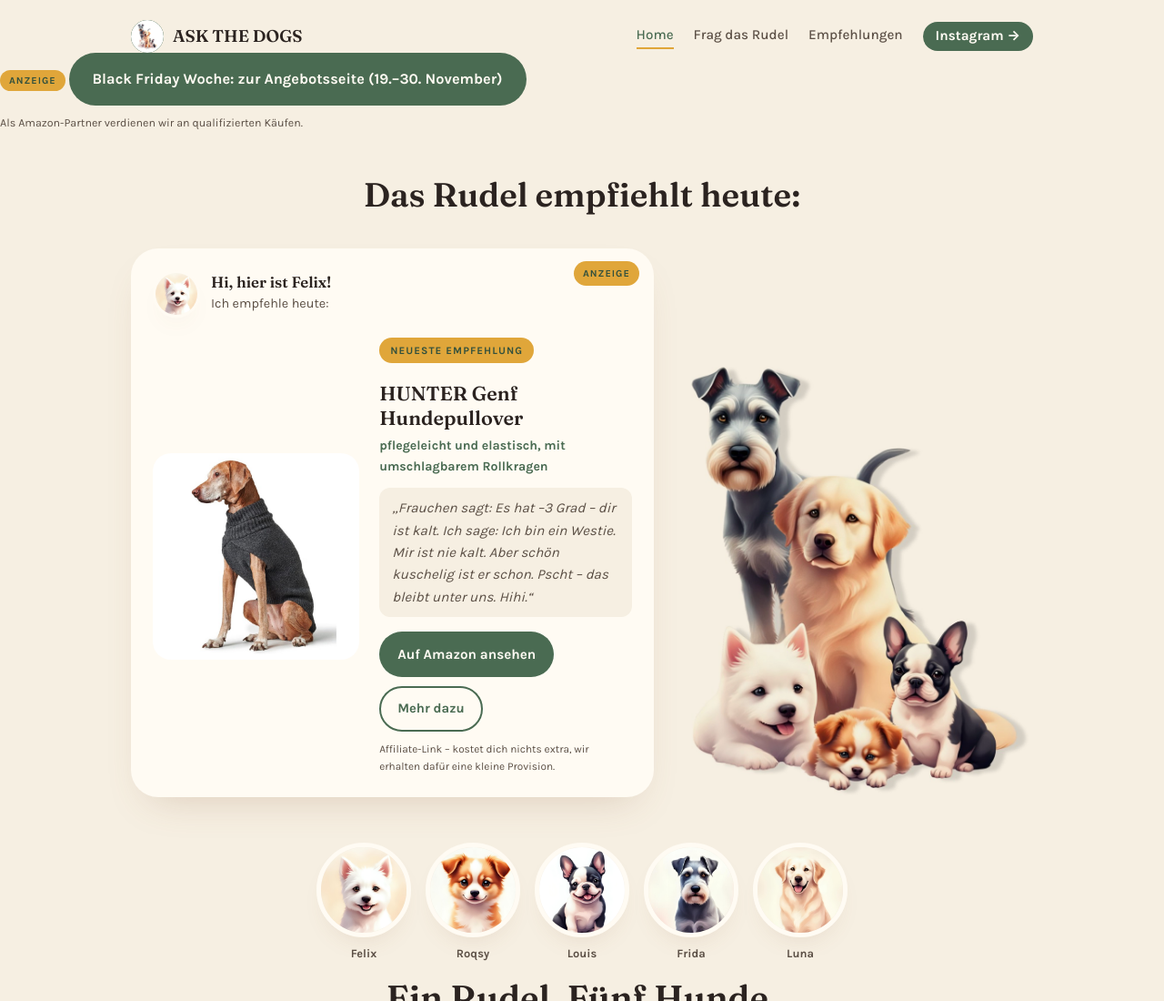
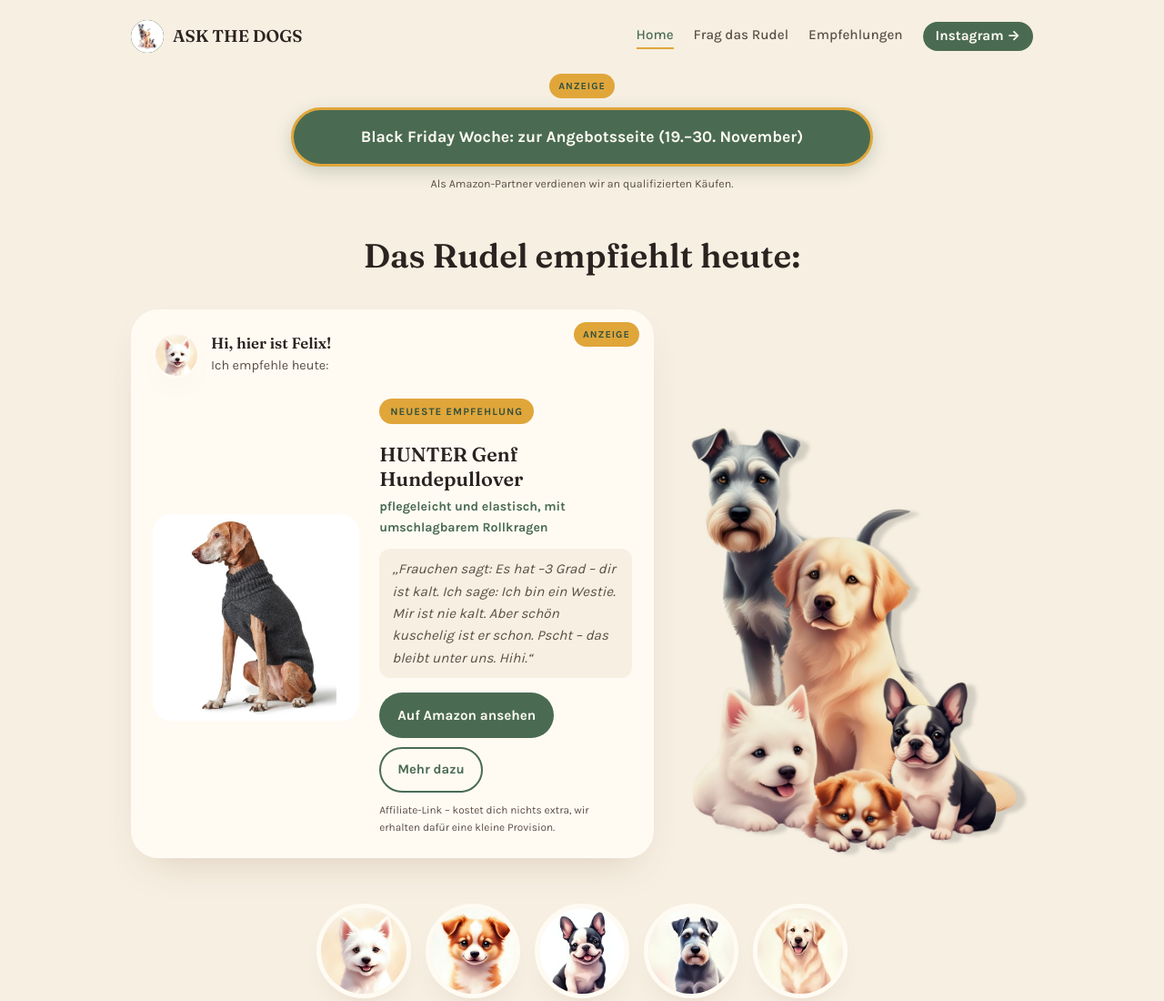
Before and after one commit to Capek-Zoller/askthedogs-website, a plain HTML site: page index.html in a window 1280 px wide. Shown: the top 1100 px of the page at 91% size. Drawn offline with Linux system fonts and the light colour scheme.

Commit message:
Add files via upload

```diff
--- a/assets/site.css
+++ b/assets/site.css
@@ -928,3 +928,11 @@ a.filter-pill{ text-decoration:none; display:inline-block; }
 .recent-card .who{ font-size:0.75rem; color:var(--ink-soft); }
 .recent-card .name{ font-family:var(--font-display); font-weight:600; font-size:0.95rem; line-height:1.25; }
 @media (max-width:760px){ .recent-grid{ grid-template-columns:repeat(2,minmax(0,1fr)); } .recent-row{ padding:0 16px; } }
+
+/* BFW-CSS Anfang (entfernen nach 30.11.2026) */
+.bfw-wrap{ max-width:var(--maxw); margin:22px auto 0; padding:0 24px; text-align:center; }
+.bfw-wrap .ad-label{ display:inline-block; margin-bottom:10px; }
+.bfw-wrap .bfw-btn{ display:block; width:100%; max-width:640px; margin:0 auto; box-sizing:border-box; padding:18px 26px; font-size:1.1rem; line-height:1.3; border:3px solid var(--mustard); box-shadow:0 6px 18px rgba(74,107,82,.25); }
+.bfw-wrap .cta-note{ margin-top:10px; }
+@media (max-width:560px){ .bfw-wrap{ padding:0 16px; } .bfw-wrap .bfw-btn{ max-width:none; font-size:1.02rem; } }
+/* BFW-CSS Ende */
```
